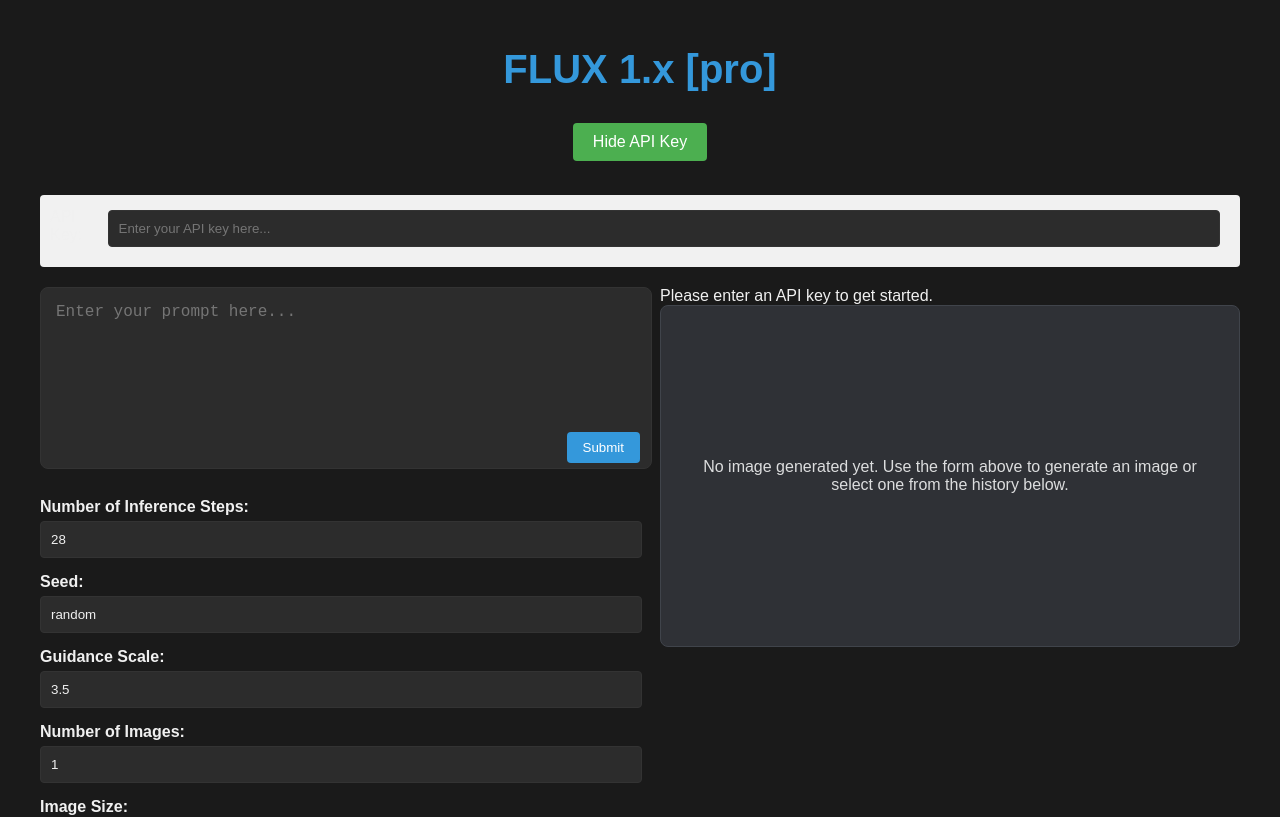
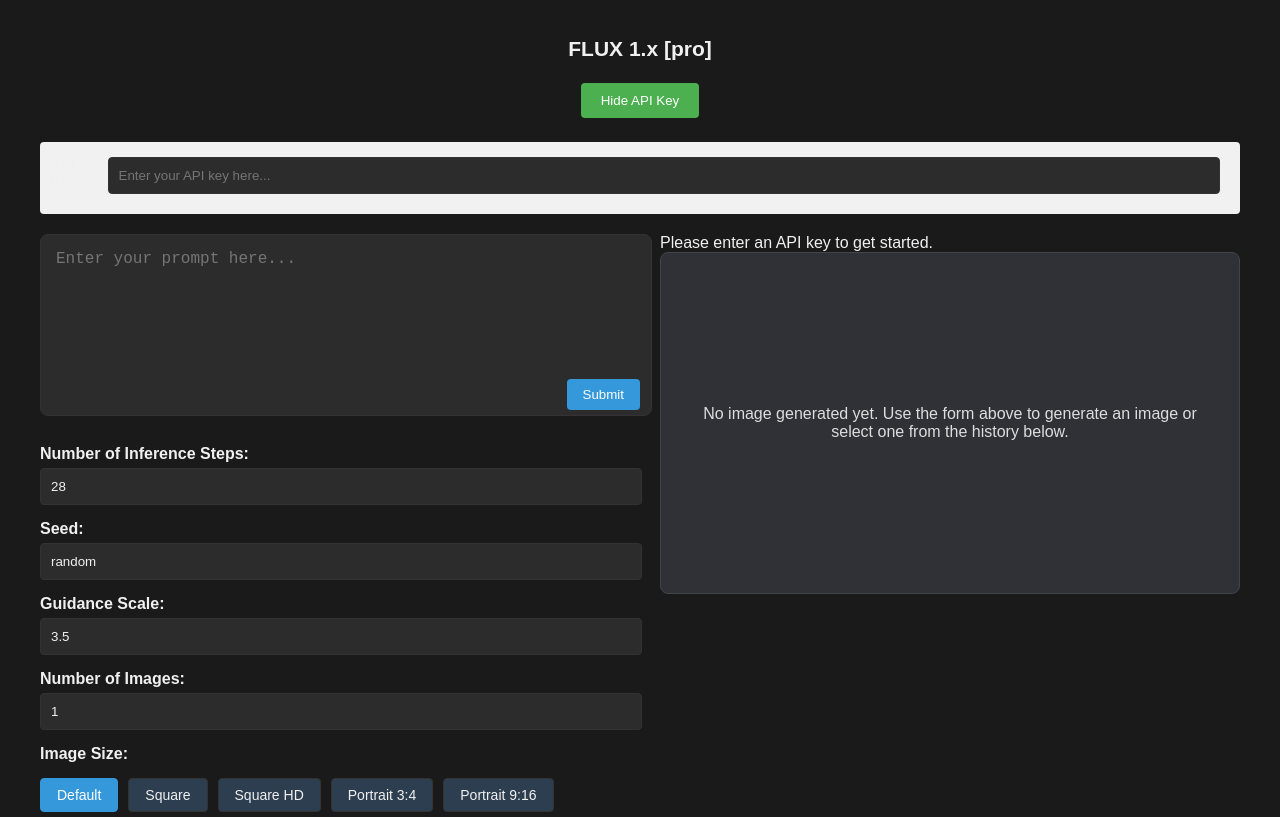
Before and after one commit to BojanFaletic/flux-image-generator, a React app: page / in a window 1280 px wide. Shown: the top 817 px of the page. Built offline with nearby package versions, Linux system fonts and the light colour scheme.

Commit message:
slight css

```diff
--- a/src/App.css
+++ b/src/App.css
@@ -24,12 +24,8 @@
 
 .app-header {
   text-align: center;
-  margin-bottom: 30px;
-}
-
-.app-header h1 {
-  color: var(--primary-color);
-  font-size: 2.5em;
+  margin-bottom: 10px;
+  font-size: 14px;
 }
 
 /* Layout */
@@ -300,7 +296,6 @@
   text-align: center;
   text-decoration: none;
   display: inline-block;
-  font-size: 16px;
   margin: 4px 2px;
   cursor: pointer;
   border-radius: 4px;
--- a/src/App.js
+++ b/src/App.js
@@ -6,7 +6,7 @@
 import ImageHistory from "./components/ImageHistory";
 import ApiKeyManager from "./components/ApiKeyManager";
 import { configureFal } from "../api/fal_ai";
-import {MODELS} from "./constants";
+import { MODELS } from "./constants";
 
 function App() {
   const [apiKey, setApiKey] = useState("");
@@ -47,11 +47,11 @@
       setImageHistory((prevHistory) => {
         const updatedHistory = [result, ...prevHistory]
           // remove duplicates
-       .filter((item, index, self) =>
+          .filter(
+            (item, index, self) =>
               index ===
               self.findIndex(
-            (t) =>
-              t.output.images[0].url === item.output.images[0].url
+                (t) => t.output.images[0].url === item.output.images[0].url
               )
           );
 
@@ -91,12 +91,14 @@
 
   return (
     <div className="app">
-      <header className="app-header">
-        <h1>FLUX 1.x [pro]</h1>
+      <div className="app-header">
+        <h2> FLUX 1.x [pro] </h2>
+        <p>
           <button onClick={toggleApiKeyManager} className="api-key-toggle">
             {showApiKeyManager ? "Hide API Key" : "Show API Key"}
           </button>
-      </header>
+        </p>
+      </div>
       {showApiKeyManager && (
         <ApiKeyManager apiKey={apiKey} setApiKey={setApiKey} />
       )}
--- a/src/components/ImageForm.js
+++ b/src/components/ImageForm.js
@@ -202,7 +202,6 @@
             ))}
           </div>
         </label>
-        <p>Cost: $0.04 per megapixel</p>
       </div>
     </div>
   );
```
Lines whose indentation alone changed are shown as unchanged.
